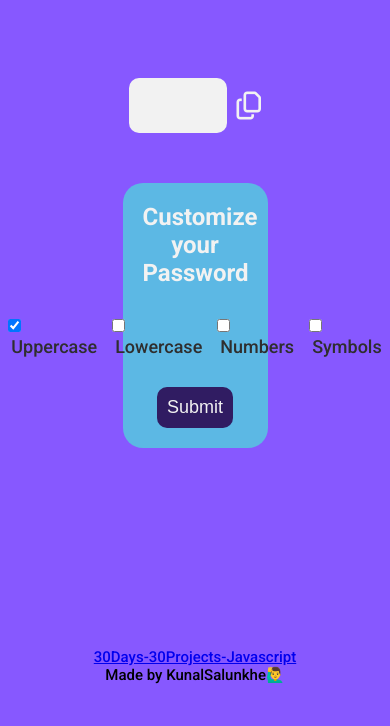
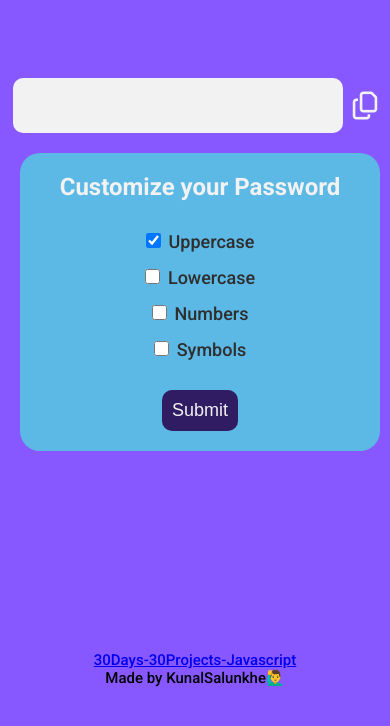
Before and after one commit to KunalSalunkhe12/30Days-30Projects-Javascript, a plain HTML site: page Random Password Generator/index.html in a window 390 px wide. Shown: the part 118-844 px from the top of the page. Drawn offline with Linux system fonts and the light colour scheme.

Commit message:
made responsive

```diff
--- a/Random Password Generator/css/styles.css
+++ b/Random Password Generator/css/styles.css
@@ -30,10 +30,11 @@ h1,h2{
     font-size: 30px;
     text-align: center;
     padding: 5px;
-    width: 25%;
+    width: 20rem;
     height: 45px;
     border: none;
     border-radius: 10px;
+    outline: none;
 }
 
 .fa-copy{
@@ -48,7 +49,7 @@ h1,h2{
 
 .cust-container{
     background-color: #5CB8E4;
-    width: 30%;
+    width: 35rem;
     padding: 20px;
     margin: 50px auto;
     border-radius: 20px;
@@ -56,7 +57,7 @@ h1,h2{
 
 .customize{
     display: flex;
-    justify-content: center;
+    justify-content: space-around;
     gap: 15px;
     margin: 30px 0;
 
@@ -69,8 +70,11 @@ h1,h2{
     font-weight: 500;
 }
 
-.checkbox input{
+.checkbox > input{
     cursor: pointer;
+    height: 15px;
+    width: 15px;
+    margin-right: 5px;
 }
 
 .generate{
@@ -102,3 +106,15 @@ h1,h2{
     align-items: center;
     flex-direction: column;
 }
+
+@media screen and (max-width: 750px) {
+    .cust-container {
+      width: 20rem;
+      margin: auto;
+    }
+
+    .customize{
+        flex-direction: column;
+        align-items: center;
+    }
+}
```
